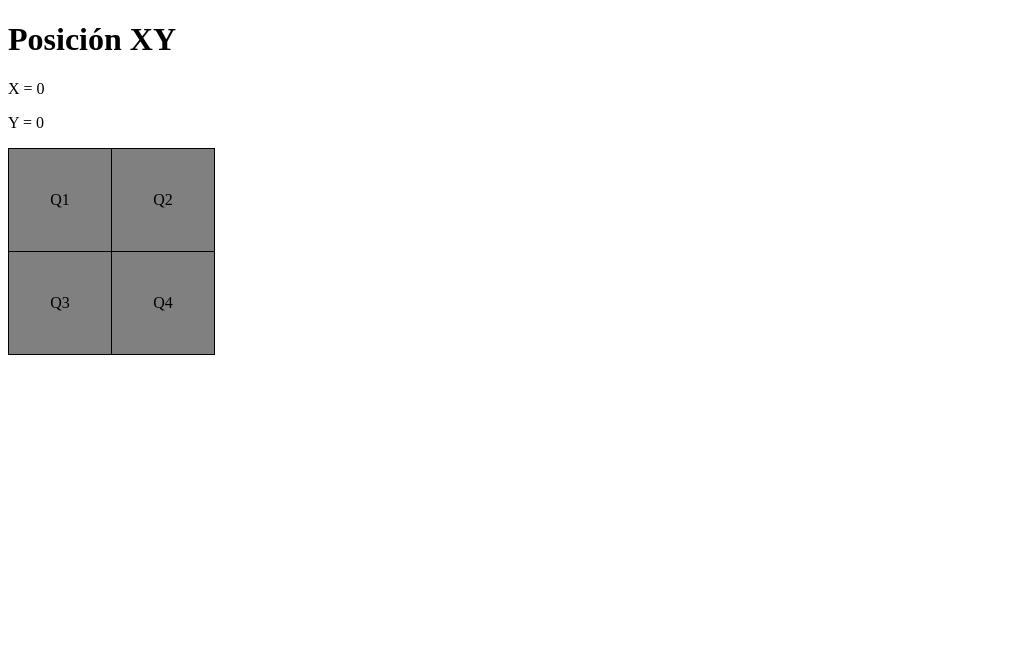
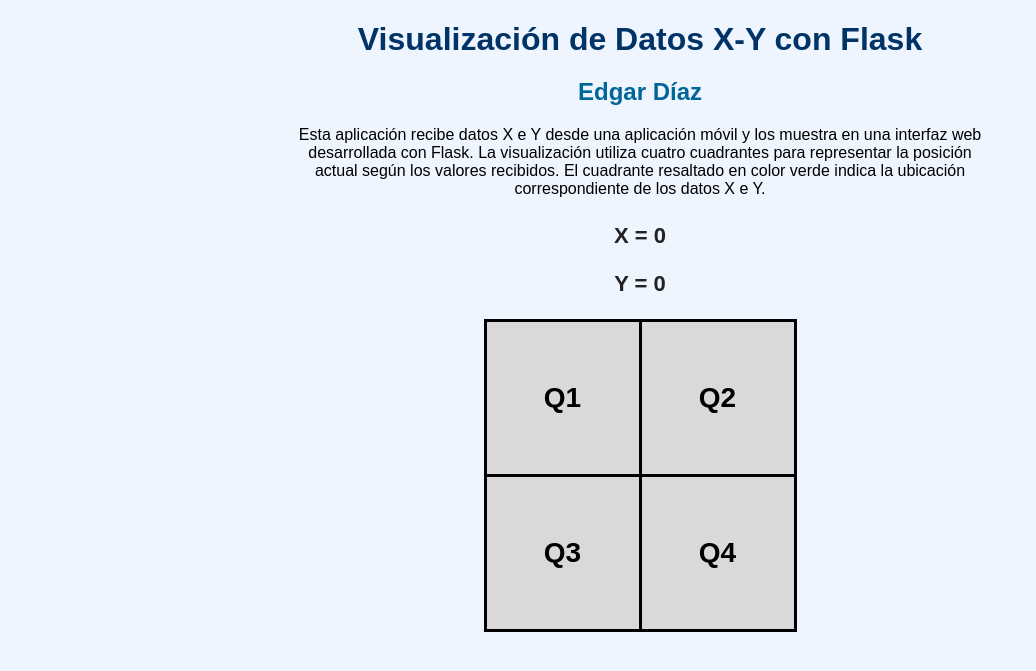
Before and after one commit to Edgaralejando/l401-lecturaxy-jfpc, a Flask app: page / in a window 1280 px wide. Shown: the top 671 px of the page, without its empty margins (0-1036 px from the left). Run offline with Flask 3, Linux system fonts and the light colour scheme; data that the repository does not hold is empty.

Commit message:
Personalizacion etapa 1

```diff
--- a/app.py
+++ b/app.py
@@ -1,7 +1,7 @@
 from flask import Flask, render_template
 import socket
 app = Flask(__name__)
-HOST = "172.20.10.2"	## Ip del servidor
+HOST = "192.168.1.42"	## Ip del servidor
 PORT = 12345			## Puerto del servidor
 
 def leer_sensor():
--- a/templates/index.html
+++ b/templates/index.html
@@ -2,63 +2,122 @@
 <html>
 
 <head>
- <meta http-equiv="refresh" content="2"></meta>
+<meta http-equiv="refresh" content="2">
+
 <style>
-	#tabla{border-collapse:collapse;
+
+body{
+    background-color:#eef5ff;
+    font-family:Arial, sans-serif;
+    text-align:center;
+    margin:20px;
 }
-	#q1,#q2,#q3,#q4{	/*Varios id con mismas características*/
-		width:100px;
-		height:100px;
-		border:1px solid black;
+
+#titulo{
+    color:#003366;
+    margin-bottom:10px;
+}
+
+#nombre{
+    color:#006699;
+    margin-bottom:20px;
+}
+
+#descripcion{
+    width:700px;
+    margin:auto;
+    margin-bottom:25px;
+    font-size:16px;
+}
+
+#coordenadas,#coordenadas2{
+    font-size:22px;
+    font-weight:bold;
+    color:#222222;
+}
+
+#tabla{
+    border-collapse:collapse;
+    margin:auto;
+    margin-top:20px;
+}
+
+#q1,#q2,#q3,#q4{
+    width:150px;
+    height:150px;
+    border:3px solid #000000;
     text-align:center;
+    font-size:28px;
+    font-weight:bold;
 }
-	#q1{background-color:	/*Cuadrante 1*/
+
+#q1{
+    background-color:
     {% if ejeX > 0 and ejeY > 0 %}
-			lightblue;
+        #7ed957;
     {% else %}
-			gray;
+        #d9d9d9;
     {% endif %}
 }
-	#q2{background-color:	/*Cuadrante 2*/
+
+#q2{
+    background-color:
     {% if ejeX > 0 and ejeY < 0 %}
-			lightblue;
+        #7ed957;
     {% else %}
-			gray;
+        #d9d9d9;
     {% endif %}
 }
-	#q3{background-color:	/*Cuadrante 3*/
+
+#q3{
+    background-color:
     {% if ejeX < 0 and ejeY > 0 %}
-			lightblue;
+        #7ed957;
     {% else %}
-			gray;
+        #d9d9d9;
     {% endif %}
 }
-	#q4{background-color:	/*Cuadrante 4*/
+
+#q4{
+    background-color:
     {% if ejeX < 0 and ejeY < 0 %}
-			lightblue;
+        #7ed957;
     {% else %}
-			gray;
+        #d9d9d9;
     {% endif %}
 }
+
 </style>
 
 </head>
+
 <body>
 
-<h1>Posición XY</h1>
+<h1 id="titulo">Visualización de Datos X-Y con Flask</h1>
 
-<p>X = {{ ejeX }}</p>
-<p>Y = {{ ejeY }}</p>
+<h2 id="nombre">Edgar Díaz</h2>
+
+<p id="descripcion">
+Esta aplicación recibe datos X e Y desde una aplicación móvil y los muestra en una interfaz web desarrollada con Flask.
+La visualización utiliza cuatro cuadrantes para representar la posición actual según los valores recibidos.
+El cuadrante resaltado en color verde indica la ubicación correspondiente de los datos X e Y.
+</p>
+
+<p id="coordenadas">X = {{ ejeX }}</p>
+<p id="coordenadas2">Y = {{ ejeY }}</p>
 
 <table id="tabla">
-<tr id="cuadros">
+
+<tr>
     <td id="q1">Q1</td>
     <td id="q2">Q2</td>
 </tr>
+
 <tr>
     <td id="q3">Q3</td>
     <td id="q4">Q4</td>
 </tr>
+
 </table>
 
 </body>
```
Lines whose indentation alone changed are shown as unchanged.
